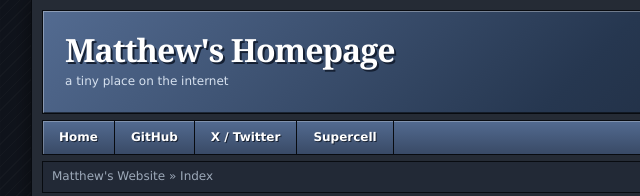
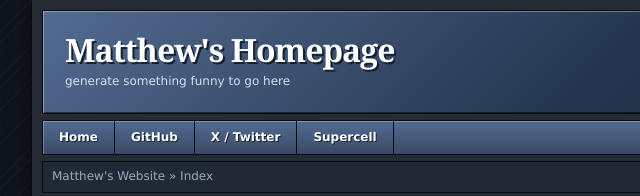
Before and after one commit to vurden/ChessSite, a plain HTML site: page index.html in a window 1280 px wide. Shown: the top 196 px of the page, 149-789 px from the left. Drawn offline with Linux system fonts and the light colour scheme.

Commit message:
Update homepage tagline

```diff
--- a/index.html
+++ b/index.html
@@ -218,7 +218,7 @@
     <header class="masthead">
       <div>
         <div class="logo">Matthew's Homepage</div>
-        <div class="tagline">a tiny place on the internet</div>
+        <div class="tagline">generate something funny to go here</div>
       </div>
       <div class="account">
         Welcome, Guest<br>
```
